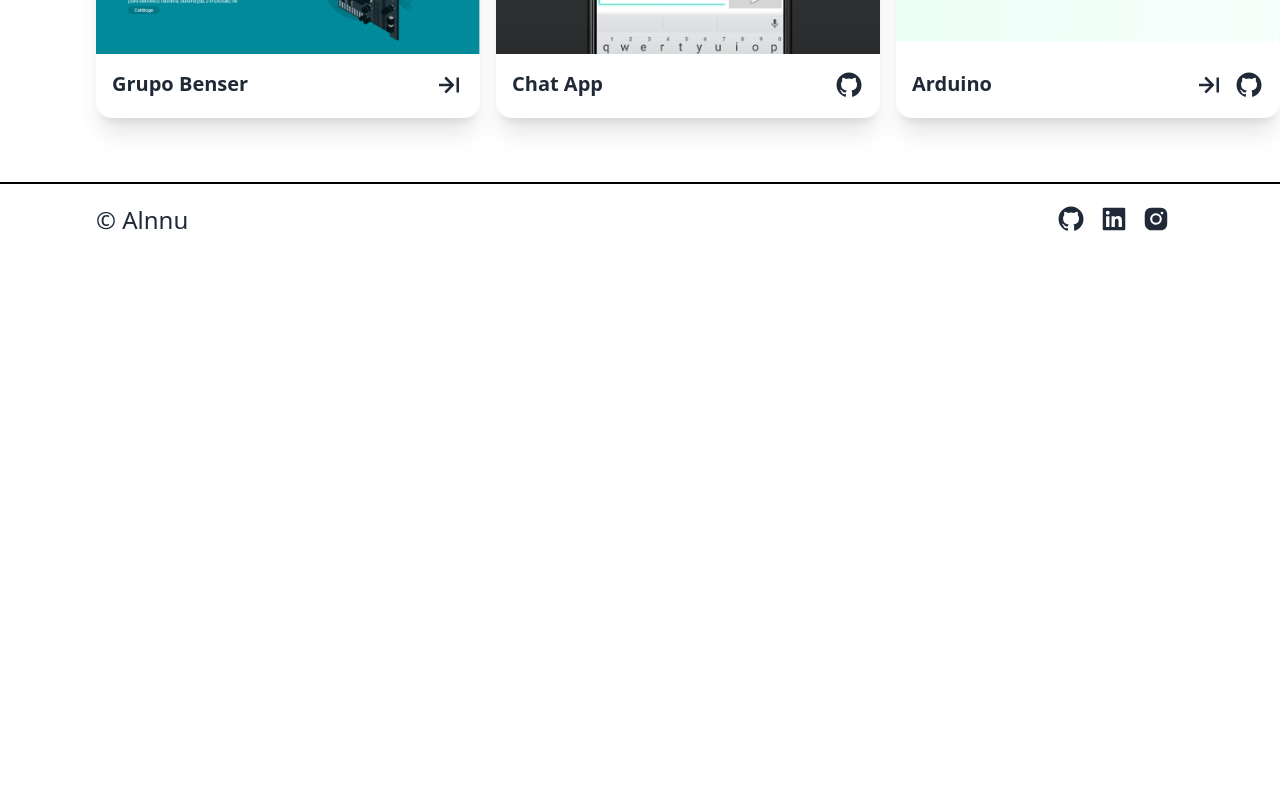
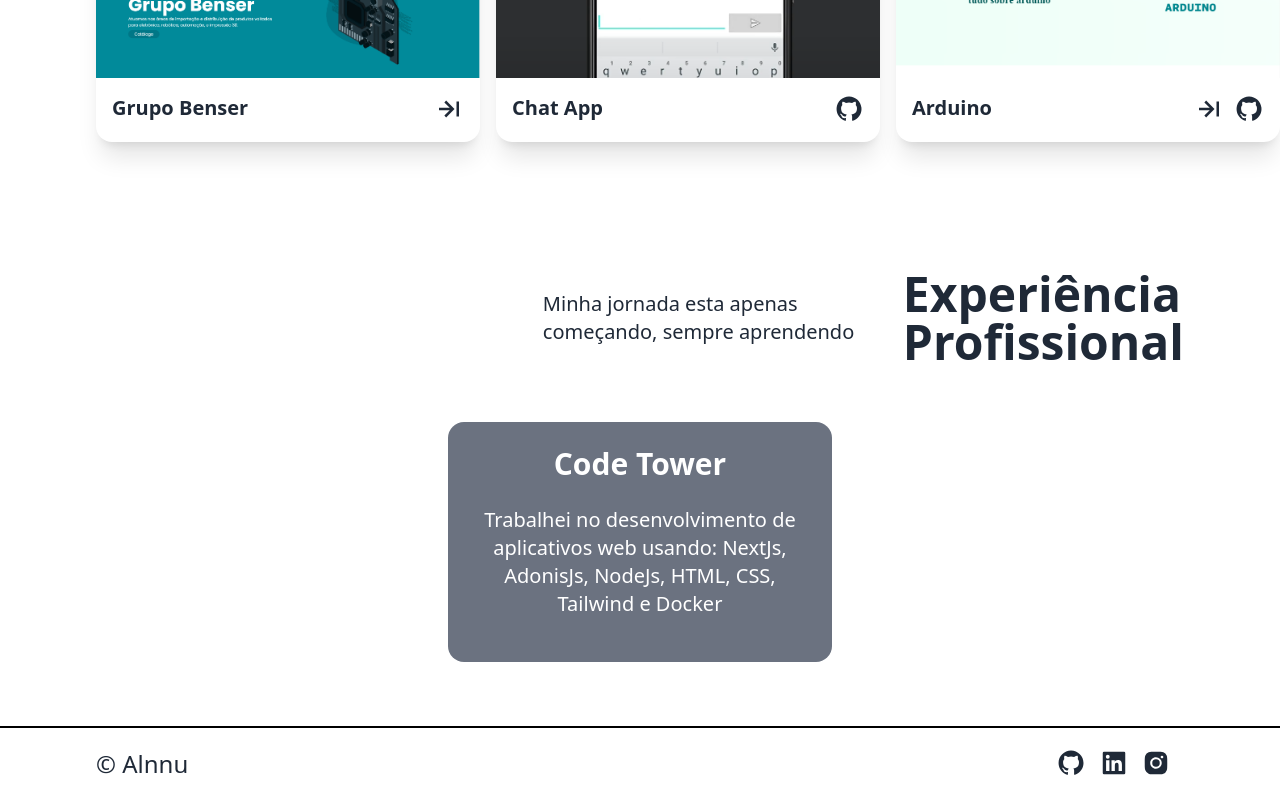
Before and after one commit to alnnu/portfolio, a Next.js app: page / in a window 1280 px wide. Shown: the part 1926-2726 px from the top of the page. Before the commit the page ends 2182 px from the top, so only its background shows below. Built offline with nearby package versions, Linux system fonts and the light colour scheme.

Commit message:
add:Experiencias

```diff
--- a/src/app/page.tsx
+++ b/src/app/page.tsx
@@ -2,6 +2,7 @@ import Hero from "@/components/home/Hero";
 import Sobre from "@/components/home/Sobre";
 import MinhasTech from "@/components/home/MinhasTech";
 import Projetos from "@/components/home/Projetos";
+import Experiencias from "@/components/home/Experiencias";
 
 export default function Home() {
   return (
@@ -10,6 +11,7 @@ export default function Home() {
           <Sobre/>
           <MinhasTech/>
           <Projetos/>
+          <Experiencias/>
       </>
   )
 }
--- /dev/null
+++ b/src/components/home/ExperienciaCard.tsx
@@ -0,0 +1,22 @@
+import Link from "next/link";
+import {BiLogoGithub, BiArrowToRight} from "react-icons/bi";
+import {className} from "postcss-selector-parser";
+
+export default function ExperienciaCard ({ nome, descricao }: { nome :  string, descricao: string} ) {
+    return <>
+        {
+            <div >
+                <div className=" w-96 bg-base-100 rounded-2xl bg-gray-500 h-60">
+                    <div className="p-6">
+                        <h2 className="text-3xl font-bold text-white text-center">{nome}</h2>
+                    </div>
+                    <div>
+                        <p className="text-xl text-white text-center px-8">{descricao}</p>
+                    </div>
+                </div>
+
+            </div>
+
+        }
+    </>
+}
--- /dev/null
+++ b/src/components/home/Experiencias.tsx
@@ -0,0 +1,18 @@
+import ExperienciaCard from "@/components/home/ExperienciaCard";
+
+export default function Experiencias() {
+
+    return (<>
+        <div className="mt-14 mx-24">
+            <div>
+                <div className="flex justify-end items-center">
+                    <span className="inline-block align-top w-80 mr-10 text-xl">Minha jornada esta apenas começando, sempre aprendendo</span>
+                    <h2 className="text-5xl font-bold">Experiência <br/> Profissional</h2>
+                </div>
+            </div>
+            <div className="flex justify-center mt-14">
+                <ExperienciaCard nome={"Code Tower"} descricao={"Trabalhei no desenvolvimento de aplicativos web usando: NextJs, AdonisJs, NodeJs, HTML, CSS, Tailwind e Docker"}/>
+            </div>
+        </div>
+    </>)
+}
--- a/src/components/home/MinhasTech.tsx
+++ b/src/components/home/MinhasTech.tsx
@@ -15,7 +15,7 @@ export default function MinhasTech() {
         ]
 
     return (
-        <div className="mt-14">
+        <div className="mt-14 ">
             <div className="mb-12">
                 <h2 className="text-center text-3xl font-bold">Minhas Tecnologias</h2>
             </div>
--- a/src/components/home/Projetos.tsx
+++ b/src/components/home/Projetos.tsx
@@ -13,7 +13,7 @@ export default function Projetos() {
 
 
     return (<>
-        <div className="mt-14 mx-24">
+g        <div className="mt-14 mx-24 mb-32">
             <div>
                 <h2 className="text-5xl font-bold">Meus <br/> Projetos</h2>
                 <div className="flex mt-5 mb-10">
```
